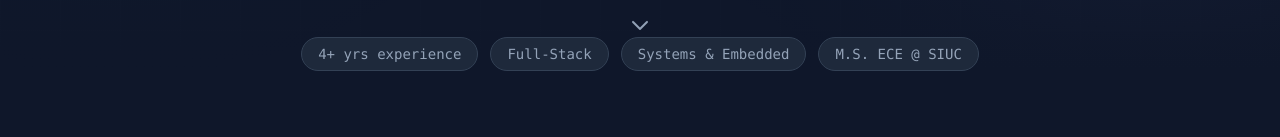
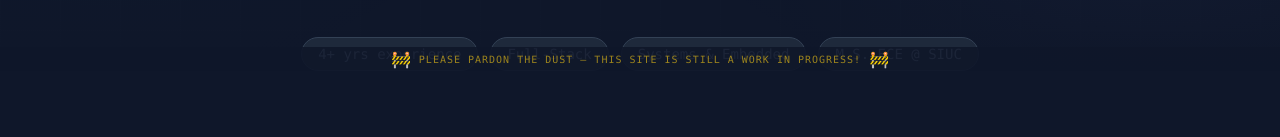
Before and after one commit to chinthana-w/chinthana-w.github.io, a Next.js app: page / in a window 1280 px wide. Shown: the part 570-707 px from the top of the page. Built offline with nearby package versions, Linux system fonts and the light colour scheme; no server answers.

Commit message:
Enhance Hero component with updated scroll indicator position and add WIP banner

```diff
--- a/app/components/Hero.tsx
+++ b/app/components/Hero.tsx
@@ -77,8 +77,8 @@ export default function Hero() {
         </div>
       </div>
 
-      {/* Scroll indicator */}
-      <div className="absolute bottom-8 left-1/2 -translate-x-1/2 animate-bounce">
+      {/* Scroll indicator — sits above the WIP banner */}
+      <div className="absolute bottom-16 left-1/2 -translate-x-1/2 animate-bounce">
         <svg
           className="w-6 h-6 text-[#94a3b8]"
           fill="none"
@@ -93,6 +93,18 @@ export default function Hero() {
           />
         </svg>
       </div>
+
+      {/* WIP banner — pinned to the very bottom */}
+      <div className="absolute bottom-0 left-0 right-0 overflow-hidden pointer-events-none select-none z-20">
+        {/* Label */}
+        <div className="flex items-center justify-center gap-2 bg-[#0f172a]/90 py-1">
+          <span className="text-base leading-none">🚧</span>
+          <span className="text-[#facc15] font-mono text-[10px] tracking-widest uppercase opacity-60">
+            Please pardon the dust &mdash; this site is still a work in progress!
+          </span>
+          <span className="text-base leading-none">🚧</span>
+        </div>
+      </div>
     </section>
   );
 }
```
